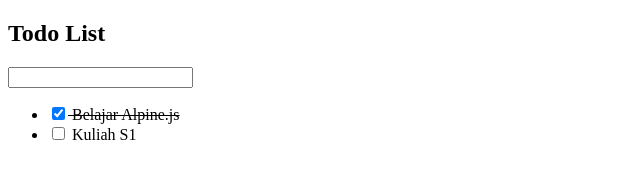
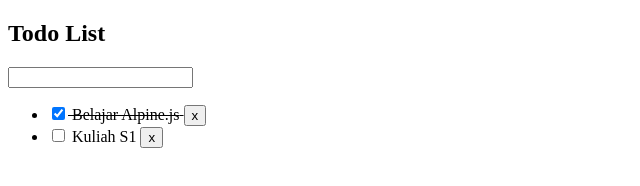
Before and after one commit to rendrazuriansyah/alpinejs-fundamentals, a plain HTML site: page index.html in a window 1280 px wide. Shown: the whole page, without its empty margins (0-640 px from the left). Drawn offline with nearby package versions, Linux system fonts and the light colour scheme.

Commit message:
feat: add functionality to delete todos
Enhance todo app with the ability to remove items:
- Add a `removeTodo` method to delete a specific todo from the list.
- Include a delete button (`x-on:click`) for each todo item.
- Update UI dynamically as todos are removed.

```diff
--- a/index.html
+++ b/index.html
@@ -33,6 +33,7 @@
 							x-model="todo.complete"
 						/>
 						<label x-text="todo.title"></label>
+						<button @click="removeTodo(todo)">x</button>
 					</li>
 				</template>
 			</ul>
@@ -63,6 +64,9 @@
 							this.newTodo = "";
 						}
 					},
+					removeTodo(todo) {
+						this.todos = this.todos.filter((t) => t !== todo);
+					},
 				}));
 			});
 		</script>
```
